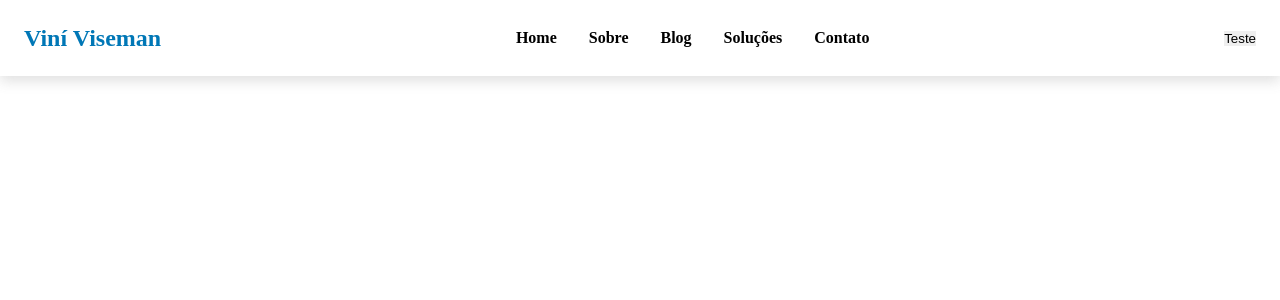
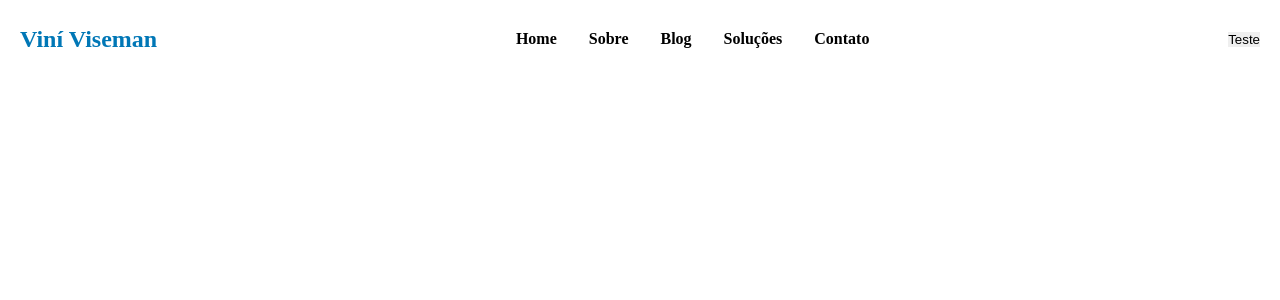
Before and after one commit to kelvincharlesdev/viniviseman, a React (Vite) app: page / in a window 1280 px wide. Shown: the top 300 px of the page. Built offline with nearby package versions, Linux system fonts and the light colour scheme.

Commit message:
feat: add component Header

```diff
--- a/src/containers/Header/Header.styles.ts
+++ b/src/containers/Header/Header.styles.ts
@@ -1,12 +1,15 @@
 import styled from 'styled-components';
 
 export const Header = styled.header`
+  max-width: 100%;
+  height: 78px;
+
   display: flex;
+  justify-content: space-between;
   align-items: center;
-  justify-content: space-between;
-  padding: 0 24px;
-  height: 76px;
-  box-shadow: 0 0.4rem 0.8rem 0 rgba(99, 99, 99, 0.2);
+  padding: 0 20px;
+  border-color: transparent;
+  gap: 32px;
 `;
 
 export const Logo = styled.div`
@@ -24,4 +27,9 @@ export const Menu = styled.nav`
   :hover {
     color: ${({ theme }) => theme.colors.neutral.medium};
   }
+
+  @media (max-width: 540px) {
+    align-items: flex-start;
+    flex-direction: column;
+  }
 `;
--- a/src/containers/Header/Header.tsx
+++ b/src/containers/Header/Header.tsx
@@ -1,9 +1,26 @@
+import { ModalContent } from '../../componentes/Modal';
 import * as S from './Header.styles';
+import { useState, useEffect } from 'react';
 
 export const Header = () => {
+  const [windowWidth, setWindowWidth] = useState(window.innerWidth);
+
+  useEffect(() => {
+    const handleResize = () => {
+      setWindowWidth(window.innerWidth);
+    };
+
+    window.addEventListener('resize', handleResize);
+
+    return () => {
+      window.removeEventListener('resize', handleResize);
+    };
+  }, []);
+
   return (
     <S.Header>
       <S.Logo>Viní Viseman</S.Logo>
+      {windowWidth > 540 ? (
         <S.Menu>
           <a href="/">Home</a>
 
@@ -15,9 +32,23 @@ export const Header = () => {
 
           <a href="/">Contato</a>
         </S.Menu>
-      <div>
+      ) : (
+        <ModalContent>
+          <S.Menu>
+            <a href="/">Home</a>
+
+            <a href="/">Sobre</a>
+
+            <a href="/">Blog</a>
+
+            <a href="/">Soluções</a>
+
+            <a href="/">Contato</a>
+          </S.Menu>
+        </ModalContent>
+      )}
+
       <button>Teste</button>
-      </div>
     </S.Header>
   );
 };
```
Also changed, not shown: src/containers/Header/Header.interface.ts (deleted). Lines whose indentation alone changed are shown as unchanged.
